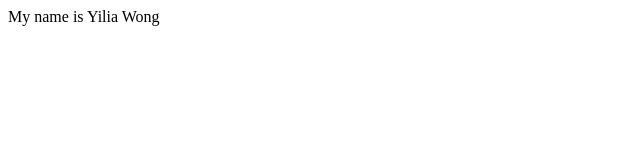
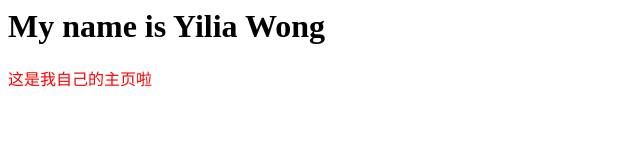
Before and after one commit to yiliawong/yiliawong.github.io, a plain HTML site: page index.html in a window 1280 px wide. Shown: the whole page, without its empty margins (0-640 px from the left). Drawn offline with Linux system fonts and the light colour scheme.

Commit message:
增加了div:这是我自己的主页啦

```diff
--- a/index.html
+++ b/index.html
@@ -1 +1,2 @@
-My name is Yilia Wong
+<h1>My name is Yilia Wong</h1>
+<div style="color:red">这是我自己的主页啦</div>
```
